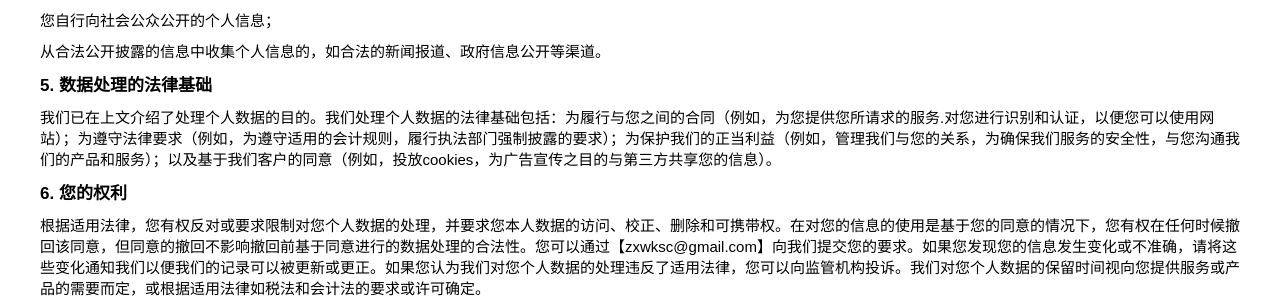
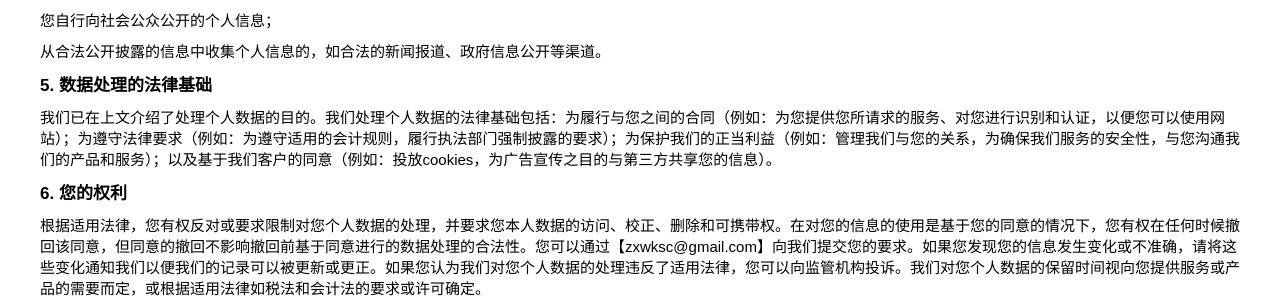
Before and after one commit to zxwksc/jianguo.github.io, a Jekyll site: the page privacy.html, which Jekyll copies as it is, in a window 1280 px wide and 900 px high, scrolled down 1687 px. Shown: the part 151-451 px from the top of the window. Built offline with Jekyll 4.4.1, drawn with Linux system fonts in a browser that asks for light colours; some of the changed text lies outside the part shown.

Commit message:
Add files via upload

```diff
--- a/privacy.html
+++ b/privacy.html
@@ -95,7 +95,7 @@
         <p> 2.4 安全运行</p>
         我们致力于为您提供安全、可信的产品与使用环境，提供优质而可靠的服务与信息是我们的核心目标。为实现安全保障功能所收集的信息是必要信息。</p>
 
-        <p>为了保障软件与服务的安全运行，我们会收集您的硬件型号、操作系统版本号、唯一设备识别码（IMEI/IDFA/OPENUDID/IP地址/GUID、SIM卡IMSI信息）、网络设备Mac地址、WLAN接入点、蓝牙、基站、软件版本号、网络接入方式、类型、状态、网络质量数据、操作、使用、服务日志。</p>
+        <p>为了保障软件与服务的安全运行，我们会收集您的硬件型号、操作系统版本号、唯一设备识别码（IMEI/IDFA/OPENUDID/IP地址/GUID、SIM卡IMSI信息）、网络设备MAC地址、WLAN接入点、蓝牙、基站、软件版本号、网络接入方式、类型、状态、网络质量数据、操作、使用、服务日志。</p>
 
         <p>为了预防恶意程序及安全运营所必需，我们会收集安装的应用信息或正在运行的进程信息、应用程序的总体运行、使用情况与频率、应用崩溃情况、总体安装使用情况、性能数据、应用来源。</p>
 
@@ -200,7 +200,7 @@
         </p>
         <p class="card-title">5. 数据处理的法律基础</p>
         <p>
-            我们已在上文介绍了处理个人数据的目的。我们处理个人数据的法律基础包括：为履行与您之间的合同（例如，为您提供您所请求的服务.对您进行识别和认证，以便您可以使用网站）；为遵守法律要求（例如，为遵守适用的会计规则，履行执法部门强制披露的要求）；为保护我们的正当利益（例如，管理我们与您的关系，为确保我们服务的安全性，与您沟通我们的产品和服务）；以及基于我们客户的同意（例如，投放cookies，为广告宣传之目的与第三方共享您的信息）。
+            我们已在上文介绍了处理个人数据的目的。我们处理个人数据的法律基础包括：为履行与您之间的合同（例如：为您提供您所请求的服务、对您进行识别和认证，以便您可以使用网站）；为遵守法律要求（例如：为遵守适用的会计规则，履行执法部门强制披露的要求）；为保护我们的正当利益（例如：管理我们与您的关系，为确保我们服务的安全性，与您沟通我们的产品和服务）；以及基于我们客户的同意（例如：投放cookies，为广告宣传之目的与第三方共享您的信息）。
         </p>
         <p class="card-title">6. 您的权利</p>
         <p>
```
